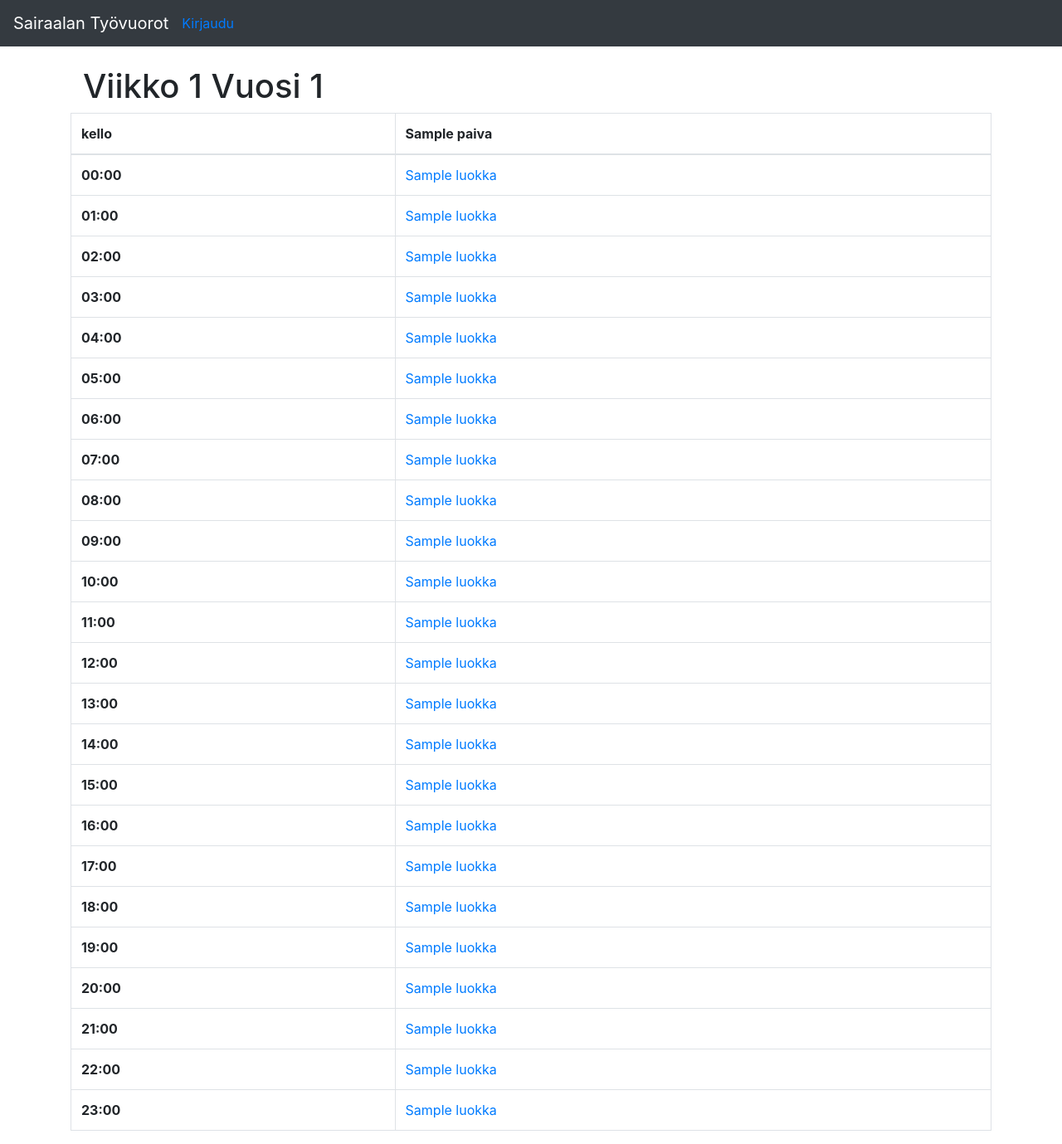
After one commit to Radiant92/Laakariaseman-tyovuorolista, a Flask app: template application/templates/viikot/show.html in a window 1280 px wide. The commit adds this page. Shown: the whole page at 83% size. Run offline with Flask 2, Linux system fonts and the light colour scheme; tables that the repository leaves empty hold one stand-in row (values such as "Sample post"); the template is opened without the code that fills it: values that come from a table or form of the project are taken from there, most other values are stand-ins (such as "Sample title", 1, 10 or a date in 2020); some libraries are stand-ins or nearby versions.

Commit message:
templaatit viikkojen ja tuntien katseluun

```diff
--- /dev/null
+++ b/application/templates/viikot/show.html
@@ -0,0 +1,36 @@
+{% extends "layout.html" %}
+
+{% block body %}
+<div class="container">
+    <h1>Viikko {{ viikko.numero }} Vuosi {{ viikko.vuosi }}</h1>
+</div>
+<table class="table table-bordered">
+    <thead>
+        <tr>
+            <th>kello</th>
+            {% for paiva in paivat %}
+            <th>{{ paiva.name }}</th>
+            {% endfor %}
+        </tr>
+    </thead>
+    <tbody>
+        {% for i in range(0,24) %}
+        <tr>
+            {% if 10 > i %}
+            <th>0{{ i }}:00</th>
+            {% else %}
+            <th>{{ i }}:00</th>
+            {% endif %}
+            {% for paiva in paivat %}
+            {% if paiva.tunnit[i].get_luokka() is none %}
+            <td><a href="{{ url_for('tunnit_show', id=paiva.tunnit[i].id) }}" style="color: red;">luokaton</a></td>
+            {% else %}
+            <td><a href="{{ url_for('tunnit_show', id=paiva.tunnit[i].id) }}">{{ paiva.tunnit[i].get_luokka().name }}</a></td>
+            {% endif %}
+            {% endfor %}
+        </tr>
+        {% endfor %}
+    </tbody>
+
+</table>
+{% endblock %}
```
Also changed, not shown: application/templates/viikot/edit.html (added, +22 -0 lines), application/templates/viikot/list.html (+13 -1 lines).
